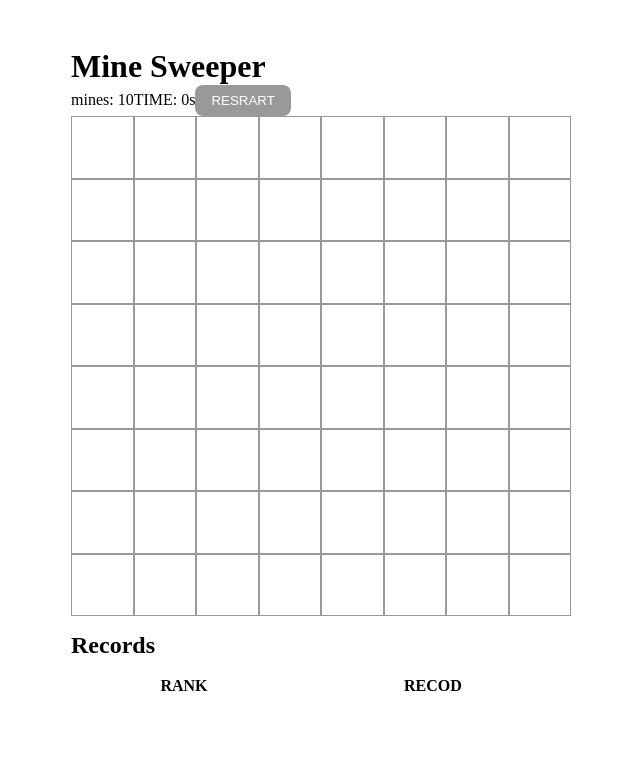
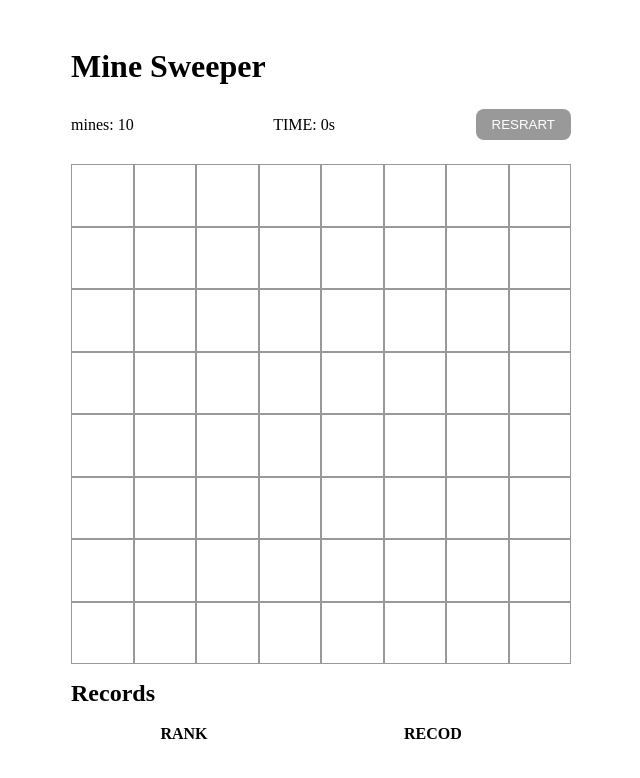
Before and after one commit to narc2ss/minesweeper, a React (Create React App) app: page / in a window 1280 px wide. Shown: the top 778 px of the page, without its empty margins (319-959 px from the left). Built offline with nearby package versions, Linux system fonts and the light colour scheme.

Commit message:
fix : 게임클리어시 지뢰셀에 깃발을 표시한다

```diff
--- a/src/containers/minesweeper/BoardContainer.tsx
+++ b/src/containers/minesweeper/BoardContainer.tsx
@@ -82,7 +82,8 @@ const BoardContainer: FC = () => {
     }
 
     const opendCells = getOpendCells(newBoardData);
-    if (opendCells.length === ROW * COLUMN - MINES) dispatch(gameClear());
+    if (opendCells.length === ROW * COLUMN - MINES)
+      return dispatch(gameClear());
 
     dispatch(updateBoardData(newBoardData));
   };
@@ -111,7 +112,7 @@ const BoardContainer: FC = () => {
     );
 
     const suspectedCells = getSuspectedEquelsMineCells(newBoardData);
-    if (MINES === suspectedCells.length) dispatch(gameClear());
+    if (MINES === suspectedCells.length) return dispatch(gameClear());
 
     dispatch(
       updateSuspectedCell({
--- a/src/containers/minesweeper/ControllerContainer.tsx
+++ b/src/containers/minesweeper/ControllerContainer.tsx
@@ -1,3 +1,4 @@
+import styled from "@emotion/styled";
 import { FC } from "react";
 import { useSelector } from "react-redux";
 import { RootState } from "../../reducers";
@@ -10,12 +11,19 @@ interface Props {
 const ControllerContainer: FC<Props> = ({ gameInitHandler }) => {
   const { currentMines } = useSelector((state: RootState) => state.mineSweeper);
   return (
-    <div>
+    <ControllerContainerBlock>
       <span>mines: {currentMines}</span>
       <TimeContainer />
       <button onClick={gameInitHandler}>RESRART</button>
-    </div>
+    </ControllerContainerBlock>
   );
 };
 
+const ControllerContainerBlock = styled.div`
+  margin: 1.5rem 0;
+  display: grid;
+  grid-template-columns: 1fr 1fr auto;
+  align-items: center;
+`;
+
 export default ControllerContainer;
--- a/src/reducers/mineSweeper.ts
+++ b/src/reducers/mineSweeper.ts
@@ -130,12 +130,13 @@ function mineSweeper(
     }
     case GAME_CLEAR: {
       const newBoardData = state.boardData.map((row) =>
-        row.map((cell) => (cell.isMine ? { ...cell, isOpen: true } : cell))
+        row.map((cell) => (cell.isMine ? { ...cell, isSuspect: true } : cell))
       );
       return {
         ...state,
         status: "CLEAR",
         boardData: newBoardData,
+        currentMines: 0,
       };
     }
     case ADD_RECORD: {
```
